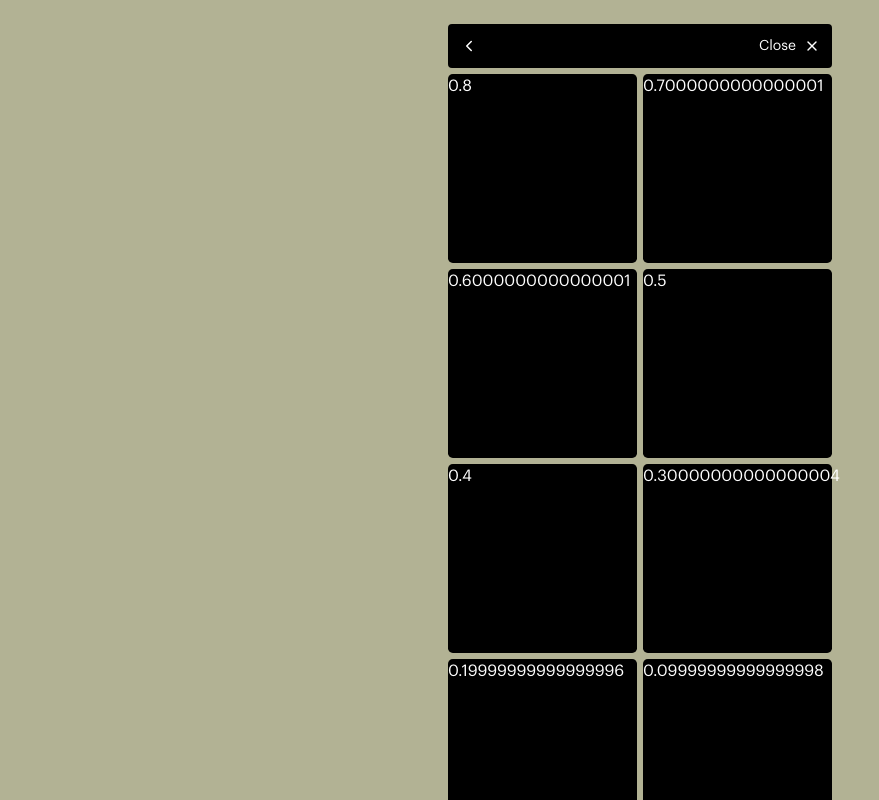
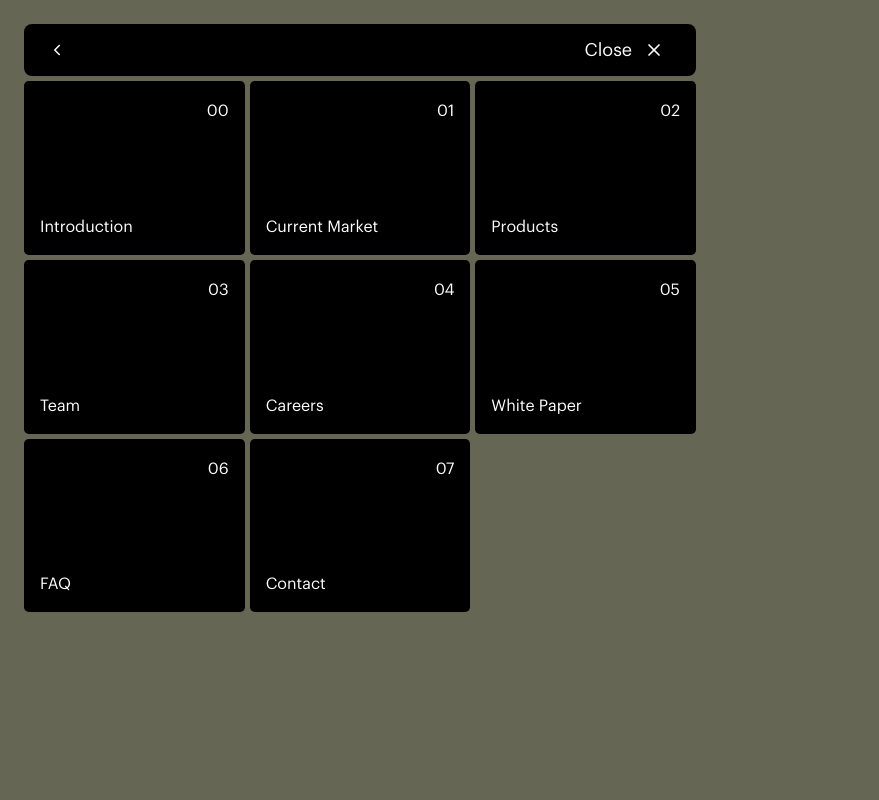
Before and after one commit to Jeff-Maina/craft, a Next.js app: page /sections/navmenus/navmenu_005 in a window 1280 px wide. Both pictures are taken after a click on the button "Menu". Shown: the whole page, without its empty margins (0-879 px from the left). Built offline with nearby package versions, Linux system fonts and the light colour scheme.

Commit message:
Finish navmenu 004

```diff
--- /dev/null
+++ b/src/app/(pages)/sections/navmenus/(examples)/navmenu_005/Interfaces.ts
@@ -0,0 +1,12 @@
+interface ButtonProps {
+    isMenuActive: boolean;
+    toggleMenu: () => void;
+}
+interface MaskProps {
+    isMenuActive: boolean;
+    closeMenu: () => void;
+}
+
+export type {
+    ButtonProps, MaskProps
+}
--- /dev/null
+++ b/src/app/(pages)/sections/navmenus/(examples)/navmenu_005/Mask.tsx
@@ -0,0 +1,23 @@
+import { AnimatePresence, motion } from "framer-motion";
+import { FC } from "react";
+import { MaskProps } from "./Interfaces";
+import { MaskVariants } from "./Variants";
+
+const Mask: FC<MaskProps> = ({ isMenuActive, closeMenu }) => {
+  return (
+    <AnimatePresence mode="wait">
+      {isMenuActive ? (
+        <motion.section
+          variants={MaskVariants}
+          initial="initial"
+          animate="active"
+          exit="inactive"
+          onClick={closeMenu}
+          className="fixed z-10 inset-0 h-screen w-screen bg-black/60"
+        ></motion.section>
+      ) : null}
+    </AnimatePresence>
+  );
+};
+
+export default Mask;
--- /dev/null
+++ b/src/app/(pages)/sections/navmenus/(examples)/navmenu_005/Navmenu.tsx
@@ -0,0 +1,61 @@
+import { FC } from "react";
+import { MaskProps } from "./Interfaces";
+import { ArrowRight } from "lucide-react";
+import { AnimatePresence, motion } from "framer-motion";
+import { LinkVariants, MaskVariants } from "./Variants";
+
+const Links = [
+  "Introduction",
+  "Current Market",
+  "Products",
+  "Team",
+  "Careers",
+  "White Paper",
+  "FAQ",
+  "Contact",
+];
+
+const NavMenu: FC<MaskProps> = ({ isMenuActive, closeMenu }) => {
+  return (
+    <AnimatePresence mode="wait">
+      {isMenuActive ? (
+        <motion.section
+          variants={MaskVariants}
+          initial="initial"
+          animate="active"
+          exit="inactive"
+          className="absolute top-full left-0 w-full h-[90vh]"
+        >
+          <div className="w-full h-full grid grid-cols-2 lg:grid-cols-3 grid-rows-4 py-[3px] lg:py-[5px] gap-[3px] lg:gap-[5px] overflow-hidden">
+            {Links.map((link, index) => {
+              return (
+                <motion.div
+                  key={index}
+                  custom={index}
+                  variants={LinkVariants}
+                  initial="initial"
+                  animate="active"
+                  exit="inactive"
+                  onClick={closeMenu}
+                  className="group/link w-full h-full bg-black rounded-[0.3rem] p-2 lg:p-4 text-sm lg:text-base flex flex-col justify-between hover:bg-[#ffffe5] text-white hover:text-black cursor-pointer transition-colors duration-300"
+                >
+                  <div className="flex items-center w-full justify-between">
+                    <div className="size-7 bg-black grid place-items-center -translate-x-1 -translate-y-1 opacity-0 group-hover/link:opacity-100 group-hover/link:translate-x-0 group-hover/link:translate-y-0 transition-all duration-300">
+                      <ArrowRight
+                        size={16}
+                        className="stroke-white rotate-45 origin-center"
+                      />
+                    </div>
+                    <p className="max-w-fit text-xs lg:text-base">0{index}</p>
+                  </div>
+                  <p>{link}</p>
+                </motion.div>
+              );
+            })}
+          </div>
+        </motion.section>
+      ) : null}
+    </AnimatePresence>
+  );
+};
+export default NavMenu;
--- /dev/null
+++ b/src/app/(pages)/sections/navmenus/(examples)/navmenu_005/Variants.ts
@@ -0,0 +1,48 @@
+// Variants
+export const MaskVariants = {
+    initial: {
+        opacity: 0,
+    },
+    active: {
+        opacity: 1,
+        transition: {
+            opacity: {
+                duration: 1,
+            },
+        },
+    },
+    inactive: {
+        opacity: 0,
+        transition: {
+            opacity: {
+                duration: 0.5,
+            },
+        },
+    },
+};
+
+export const LinkVariants = {
+    initial: {
+        y: "-300%",
+    },
+    active: (index: number) => ({
+        y: "0%",
+        transition: {
+            y: {
+                duration: 0.4,
+                delay: 0.14 - index * 0.02,
+                ease: [0.41, 0.3, 0.5, 0.95],
+            },
+        },
+    }),
+    inactive: (index: number) => ({
+        y: "300%",
+        transition: {
+            y: {
+                duration: 0.5,
+                delay: 0.14 - index * 0.02,
+                ease: [0.41, 0.3, 0.5, 0.95],
+            },
+        },
+    }),
+};
--- a/src/app/(pages)/sections/navmenus/(examples)/navmenu_005/page.tsx
+++ b/src/app/(pages)/sections/navmenus/(examples)/navmenu_005/page.tsx
@@ -1,144 +1,38 @@
 "use client";
 
-import { AnimatePresence, motion } from "framer-motion";
 import { ChevronLeft, Menu, X } from "lucide-react";
 import Link from "next/link";
 import { FC, useState } from "react";
-
-const Links = [
-  "Introduction",
-  "Current Market",
-  "Products",
-  "Team",
-  "Careers",
-  "White Paper",
-  "FAQ",
-  "Contact",
-];
-
-interface ButtonProps {
-  isMenuActive: boolean;
-  toggleMenu: () => void;
-}
-interface MaskProps {
-  isMenuActive: boolean;
-  closeMenu: () => void;
-}
-
-// Variants
-const MaskVariants = {
-  initial: {
-    opacity: 0,
-  },
-  active: {
-    opacity: 1,
-    transition: {
-      duration: 0.4,
-    },
-  },
-  inactive: {
-    opacity: 0,
-    transition: {
-      duration: 0.4,
-    },
-  },
-};
-
-const LinkVariants = {
-  initial: {
-    y: "-500%",
-    opacity: 0,
-  },
-  active: (index: number) => ({
-    y: "0%",
-    opacity: 1,
-    transition: {
-      y: {
-        duration: 0.3,
-        delay: 1 - index * 0.1,
-      },
-      opacity: {
-        duration: 0.5,
-        delay: 0.8 - index * 0.1,
-      },
-    },
-  }),
-  inactive: (index: number) => ({
-    y: "-500%",
-    opacity: 0,
-    transition: {
-      y: {
-        duration: 0.5,
-        delay: index * 0.05,
-        ease: "easeIn",
-      },
-    },
-  }),
-};
+import { ButtonProps } from "./Interfaces";
+import NavMenu from "./Navmenu";
+import Mask from "./Mask";
 
 const Button: FC<ButtonProps> = ({ isMenuActive, toggleMenu }) => {
   const label = isMenuActive ? "Close" : "Menu";
   const svg = isMenuActive ? (
-    <X className="stroke-white" size={16} />
+    <X className="size-4 lg:size-5 stroke-white group-hover/button:stroke-red-500 transition-all duration-300" />
   ) : (
-    <Menu className="stroke-white" size={16} />
+    <Menu
+      className="size-4 lg:size-5 stroke-white group-hover/button:stroke-neutral-400 transition-all duration-300"
+      size={16}
+    />
   );
   return (
-    <button onClick={toggleMenu} className="text-white flex items-center gap-2">
-      <span className="text-sm">{label}</span>
+    <button
+      onClick={toggleMenu}
+      className="text-white flex items-center gap-3  p-3  px-6 lg:px-8 group/button"
+    >
+      <span
+        className={`text-sm lg:text-lg ${
+          isMenuActive
+            ? "group-hover/button:text-red-500"
+            : "group-hover/button:text-neutral-400"
+        } transition-all duration-300`}
+      >
+        {label}
+      </span>
       <div>{svg}</div>
     </button>
-  );
-};
-
-const NavMenu: FC<MaskProps> = ({ isMenuActive, closeMenu }) => {
-  return (
-    <AnimatePresence mode="wait">
-      {isMenuActive ? (
-        <motion.section
-          variants={MaskVariants}
-          initial="initial"
-          animate="active"
-          exit="inactive"
-          className="absolute top-full left-0 w-full h-[85vh]"
-        >
-          <div className="w-full h-full grid grid-cols-2 py-[6px] gap-[6px]">
-            {Links.map((link, index) => {
-              return (
-                <motion.div
-                  key={index}
-                  custom={index}
-                  variants={LinkVariants}
-                  initial="initial"
-                  animate="active"
-                  exit="inactive"
-                  className="w-full aspect-square bg-black rounded-[0.3rem]"
-                >
-                  <p className="text-white">{0.8 - index * 0.1}</p>
-                </motion.div>
-              );
-            })}
-          </div>
-        </motion.section>
-      ) : null}
-    </AnimatePresence>
-  );
-};
-
-const Mask: FC<MaskProps> = ({ isMenuActive, closeMenu }) => {
-  return (
-    <AnimatePresence mode="wait">
-      {isMenuActive ? (
-        <motion.section
-          variants={MaskVariants}
-          initial="initial"
-          animate="active"
-          exit="inactive"
-          onClick={closeMenu}
-          className="fixed z-10 inset-0 h-screen w-screen bg-black/30"
-        ></motion.section>
-      ) : null}
-    </AnimatePresence>
   );
 };
 
@@ -146,10 +40,11 @@ const page: FC = () => {
   const [isMenuActive, setMenuActive] = useState(false);
   const toggleMenu = () => setMenuActive(!isMenuActive);
   const closeMenu = () => setMenuActive(false);
+
   return (
     <section className="w-full h-screen bg-[#ffffd4] font-graphik-regular">
-      <nav className="fixed top-6 left-2/4 -translate-x-2/4 max-w-sm p-3 w-full rounded bg-black flex items-center justify-between z-20">
-        <div className="h-full aspect-square grid place-items-center">
+      <nav className="fixed top-6 left-6 max-w-sm lg:max-w-2xl w-[90%] rounded lg:rounded-[0.5rem] bg-black flex items-center justify-between z-20">
+        <div className=" p-3 lg:px-6 grid place-items-center ">
           <Link href="/sections/navmenus">
             <ChevronLeft size={18} className="stroke-white" />
           </Link>
--- a/src/app/(pages)/sections/navmenus/NavMenusList.tsx
+++ b/src/app/(pages)/sections/navmenus/NavMenusList.tsx
@@ -28,7 +28,7 @@ export const NavMenusList: Array<navMenu> = [
     draft: false,
   },
   {
-    gif: "basecreate.png",
+    gif: "enpowertrading.png",
     pageLink: `${link}navmenu_005`,
     draft: false,
   },
```
Also changed, not shown: public/Images/navmenus/enpowertrading.png (added).
